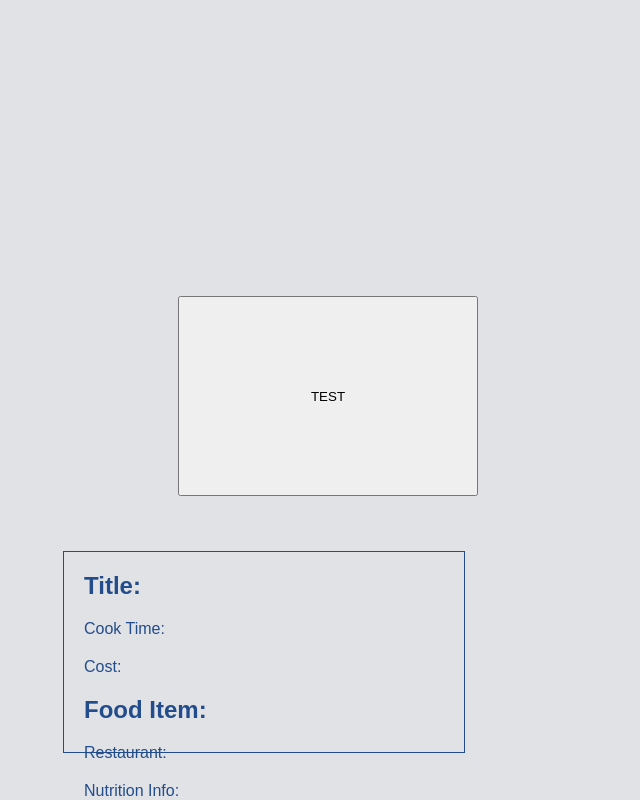
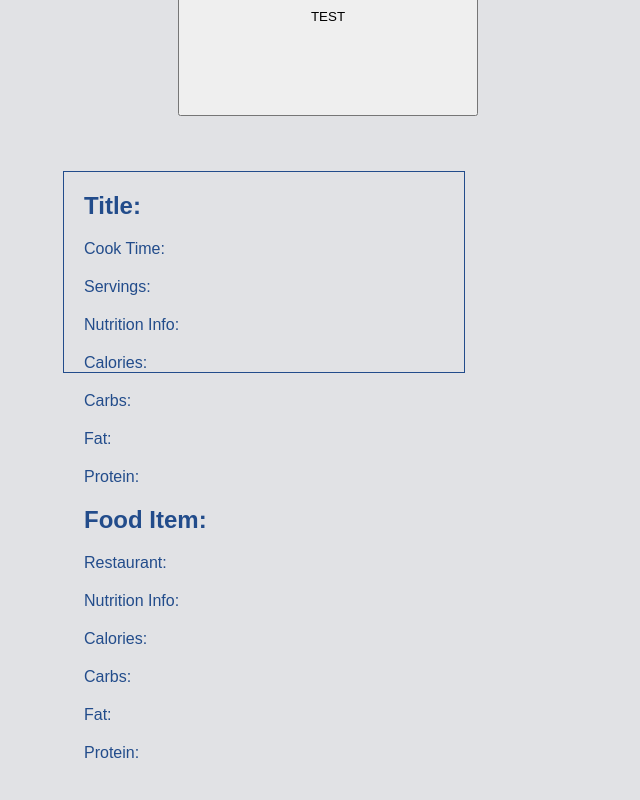
Before and after one commit to taliabahar/Should-I-Stay-or-Should-I-Go, a React (Create React App) app in the folder stayorgo/: page / in a window 1280 px wide. Shown: the part 503-1303 px from the top of the page, without its empty margins (0-640 px from the left). After the commit the page ends 1265 px from the top, so only its background shows below. Built offline with nearby package versions, Linux system fonts and the light colour scheme; a web font is replaced by a local one.

Commit message:
updating inputFields.js and Results.js so it displays all menu, recipe information

```diff
--- a/stayorgo/src/InputFields.js
+++ b/stayorgo/src/InputFields.js
@@ -15,6 +15,8 @@ function InputFields() {
   const [recipeImage, setRecipeImage] = useState("");
   const [recipeTitle, setRecipeTitle] = useState("");
 
+  const [recipeServings, setRecipeServings] = useState("");
+  const [recipeCookTime, setRecipeCookTime] = useState("");
   const [recipeCal, setRecipeCal] = useState("");
   const [recipeCarbs, setRecipeCarbs] = useState("");
   const [recipeFat, setRecipeFat] = useState("");
@@ -36,33 +38,36 @@ function InputFields() {
   // loading message
   async function grabData() {
     try {
-
+      //all menu stuff
       const menuItemSearchResults = await menuItemSearch(foodEntry);
 
       setMenuID(menuItemSearchResults.menuItems[0].id);
-
-      const searchRecipeResults = await searchRecipe(foodEntry);
-
-      setRecipeID(searchRecipeResults.results[0].id);
-
-      // setRecipeImage(searchRecipeResults.results[0].image);
-      // setRecipeTitle(searchRecipeResults.results[0].title);
       setMenuImage(menuItemSearchResults.menuItems[0].image);
       setMenuTitle(menuItemSearchResults.menuItems[0].title);
       setMenuChain(menuItemSearchResults.menuItems[0].restaurantChain);
 
-      // const recipeNutritionInfo = await nutritionResults(recipeID);
-      const menuItemNutritionInfo = await menuItemId(menuID);
+      const menuItemNutritionInfo = await menuItemId(menuItemSearchResults.menuItems[0].id);
 
-      // setRecipeCal(recipeNutritionInfo.calories);
-      // setRecipeCarbs(recipeNutritionInfo.carbs);
-      // setRecipeFat(recipeNutritionInfo.fat);
-      // setRecipeProtein(recipeNutritionInfo.protein);
       setMenuCal(menuItemNutritionInfo.nutrition.calories);
       setMenuCarbs(menuItemNutritionInfo.nutrition.carbs);
       setMenuFat(menuItemNutritionInfo.nutrition.fat);
       setMenuProtein(menuItemNutritionInfo.nutrition.protein);
 
+      //all recipe stuff
+      const searchRecipeResults = await searchRecipe(foodEntry);
+
+      setRecipeID(searchRecipeResults.results[0].id);
+      setRecipeCookTime(searchRecipeResults.results[0].readyInMinutes);
+      setRecipeServings(searchRecipeResults.results[0].servings);
+      setRecipeImage(searchRecipeResults.results[0].image);
+      setRecipeTitle(searchRecipeResults.results[0].title);
+
+      const recipeNutritionInfo = await nutritionResults(searchRecipeResults.results[0].id);
+
+      setRecipeCal(recipeNutritionInfo.calories);
+      setRecipeCarbs(recipeNutritionInfo.carbs);
+      setRecipeFat(recipeNutritionInfo.fat);
+      setRecipeProtein(recipeNutritionInfo.protein);
       // ---------------------------------------------------------------------------
       // CAN INCOPORATE RANDOMIZATION ONCE WE GET APIS TO WORK :)
       // let randomRecipeIndex = Math.random() * searchRecipe.totalResults;
@@ -97,6 +102,9 @@ function InputFields() {
           { console.log("menu calories", menuCal)}
           { console.log("MENU TITLE:" + menuTitle)}
           { console.log("recipe id", recipeID) }
+          { console.log("recipe image", recipeImage) }
+          { console.log("recipe cook time",recipeCookTime)}
+          { console.log("recipe serving size", recipeServings)}
       <link rel="stylesheet" href="https://use.typekit.net/mdr8lxf.css"></link>
       <h1>Should I Stay? or Should I Go?</h1>
       <form>
@@ -109,11 +117,34 @@ function InputFields() {
           // onKeyDown={onKeyDownHandler.bind(this)}
         ></input>
         {/* Testing purposes the id is printed below */}
+        {/*
         <h1>{menuID}</h1>
         <h1>{recipeID}</h1>
+        */}
       </form>
       <button onClick={onKeyDownHandler}>TEST</button>
-      <Results menuID={menuID} recipeID={recipeID}/>
+      <Results
+        //all menu related results
+        menuID={menuID}
+        menuImage={menuImage}
+        menuTitle={menuTitle}
+        menuChain={menuChain}
+        menuCal={menuCal}
+        menuCarbs={menuCarbs}
+        menuFat={menuFat}
+        menuProtein={menuProtein}
+        //all recipe related results
+        recipeID={recipeID}
+        recipeTitle={recipeTitle}
+        recipeCookTime={recipeCookTime}
+        recipeServings={recipeServings}
+        recipeCal={recipeCal}
+        recipeCarbs={recipeCarbs}
+        recipeFat={recipeFat}
+        recipeProtein={recipeProtein}
+        recipeImage={recipeImage}
+
+      />
     </div>
   );
 }
--- a/stayorgo/src/Results.js
+++ b/stayorgo/src/Results.js
@@ -3,20 +3,46 @@ import logo from "./logo.svg";
 import InputFields from "./InputFields.js";
 import "./Results.css";
 
-const Results =({menuID, recipeID, menuTitle})=> {
+const Results =({
+  menuID, menuImage, recipeID, menuTitle, menuChain,
+  menuCal, menuCarbs, menuFat, menuProtein,
+  recipeTitle, recipeCookTime, recipeServings, recipeImage,
+  recipeCal, recipeCarbs, recipeFat, recipeProtein
+})=> {
+  /* ALL MENU WORKING
   console.log("IN Results menu id ", menuID)
-  console.log("IN results recipe id", recipeID)
+  console.log("IN Results recipe id", recipeID)
+  console.log("In Results menu chain", menuChain)
+  console.log("In Results menu title", menuTitle)
+  console.log("In Results menu calories", menuCal)
+  console.log("In Results menu carbs", menuCarbs)
+  console.log("In Results menu fat", menuFat)
+  console.log("In Results menu Protein", menuProtein)
+  */
+  console.log("In Results menu image", menuImage)
+  console.log("IN results recipe title", recipeTitle)
+  console.log("IN results recipe image", recipeImage)
+
   return (
     <div className="Results">
       <div id="stay">
-        <h2>Title:</h2>
-        <p>Cook Time:</p>
-        <p>Cost:</p>
+        <h2>Title: {recipeTitle}</h2>
+        <p>Cook Time: {recipeCookTime}</p>
+        <p>Servings: {recipeServings}</p>
+        <p>Nutrition Info:</p>
+        <p>Calories: {recipeCal}</p>
+        <p>Carbs: {recipeCarbs}</p>
+        <p>Fat: {recipeFat}</p>
+        <p>Protein: {recipeProtein}</p>
       </div>
       <div id="go">
-        <h2>Food Item:{menuTitle}</h2>
-        <p>Restaurant:</p>
-        <p>Nutrition Info:</p>
+        <h2>Food Item: {menuTitle}</h2>
+        <p>Restaurant: {menuChain}</p>
+        <p>Nutrition Info: </p>
+        <p>Calories: {menuCal}</p>
+        <p>Carbs: {menuCarbs}</p>
+        <p>Fat: {menuFat}</p>
+        <p>Protein: {menuProtein}</p>
       </div>
     </div>
 
--- a/stayorgo/src/spoonAPI.js
+++ b/stayorgo/src/spoonAPI.js
@@ -81,7 +81,7 @@ const searchRecipe = foodEntry => {
 };
 
 const nutritionResults = id => {
-  const url = `/recipes/${id}/nutritionWidget.json?apiKey=${token}`;
+  const url = `/recipes/${id}/nutritionWidget.json?&apiKey=${token}`;
   const query_url = queryGET(url);
   return query_url;
 };
```
Also changed, not shown: stayorgo/src/ChosenResult.js (+11 -1 lines).
